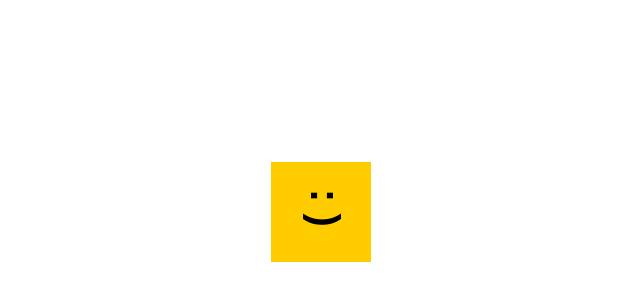
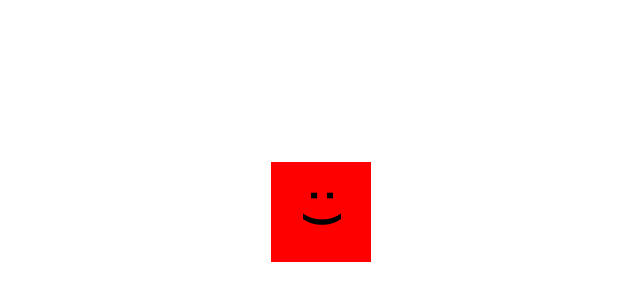
Before and after one commit to Adalab/promo-R-module-2-pair-5-git, a plain HTML site: page index.html in a window 1280 px wide. Shown: the part 188-488 px from the top of the page, without its empty margins (319-959 px from the left). Drawn offline with Linux system fonts and the light colour scheme.

Commit message:
update ticket1

```diff
--- a/main.css
+++ b/main.css
@@ -12,7 +12,7 @@
 }
 
 .head {
-  background: #fc0;
+  background: red;
   height: 100px;
   position: relative;
   width: 100px;
```
